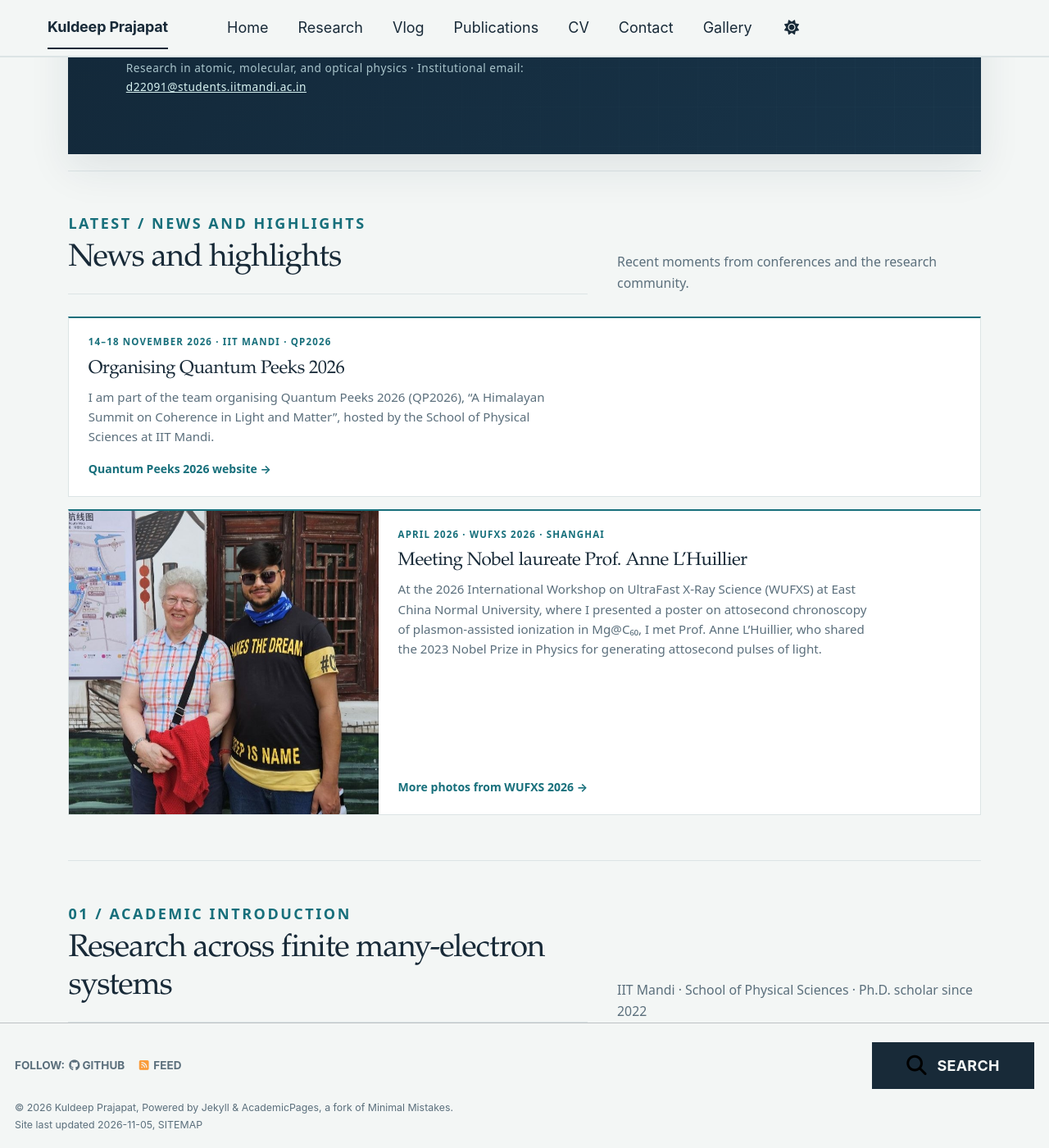
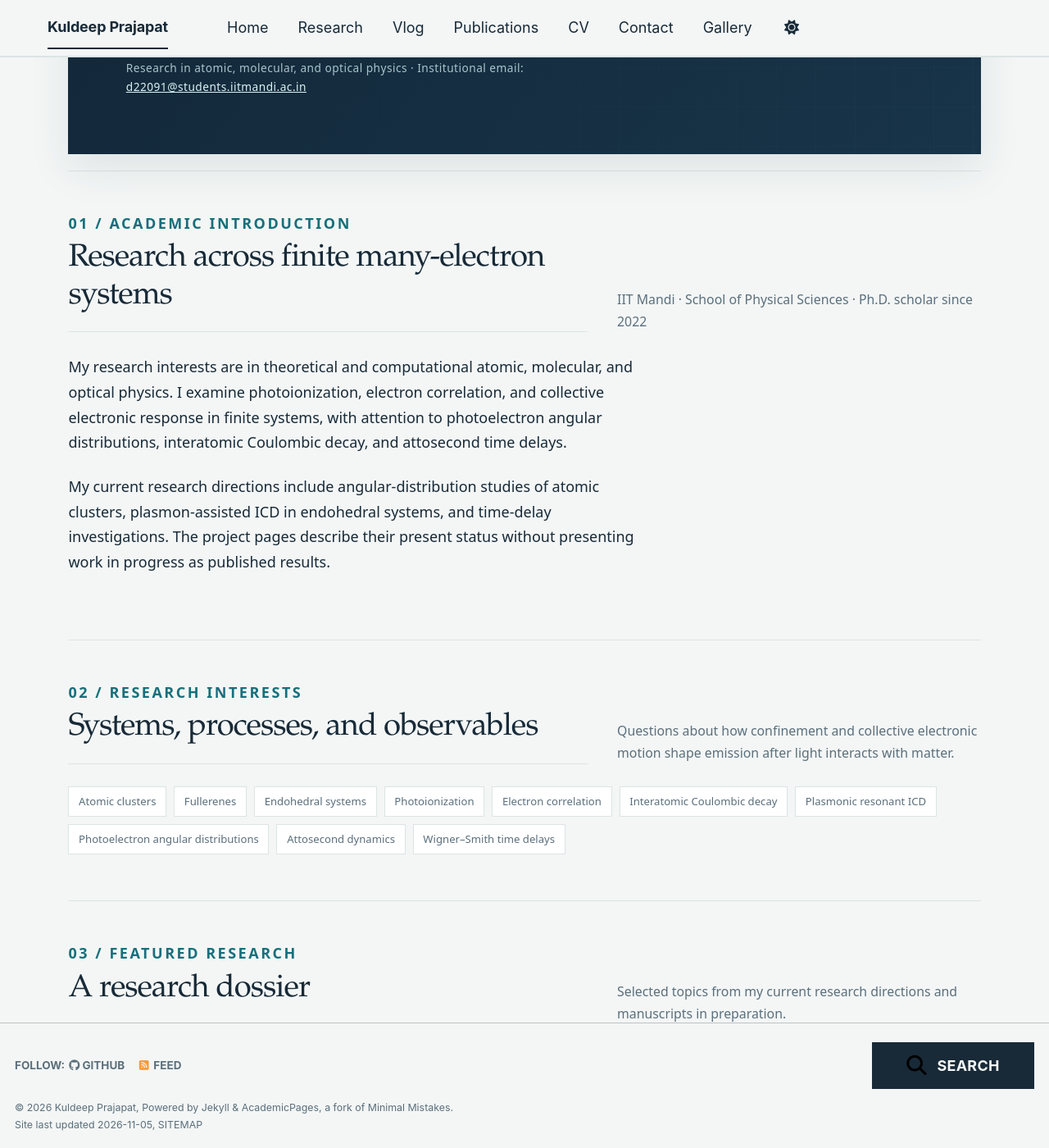
Before and after one commit to PRAJAPAT-KULDEEP/kuldeep-prajapat, a Jekyll site: the page built from _pages/about.md, in a window 1280 px wide and 1400 px high, scrolled down 965 px. Shown: the whole window at 82% size. Built offline with Jekyll 4.4.1, drawn with Linux system fonts in a browser that asks for light colours; a style sheet for code colours, icons or effects is not loaded; some of the changed text lies outside the part shown.

Commit message:
Move News and highlights to its own page, opened by "Home"
The "Kuldeep Prajapat" link at the start of the menu keeps opening the profile
homepage (/), now without the highlights section. The "Home" menu item opens
the new /news/ page with the highlight cards, which moved into
_includes/news-list.html. The homepage links to the news page from its
Academic highlights section.

Co-Authored-By: Claude Opus 5.5 <noreply@anthropic.com>
Claude-Session: https://claude.ai/code/session_0175TXkYDwGphEBxMhHQZip4

```diff
--- a/_data/highlights.yml
+++ b/_data/highlights.yml
@@ -1,4 +1,4 @@
-# News and highlights shown near the top of the homepage (newest first).
+# News and highlights shown on the News page (/news/, the "Home" menu item), newest first.
 # Fields:
 #   date        shown exactly as written, e.g. "April 2026"
 #   label       short tag shown next to the date, e.g. "WUFXS 2026 · Shanghai"
--- a/_data/navigation.yml
+++ b/_data/navigation.yml
@@ -1,6 +1,6 @@
 main:
   - title: "Home"
-    url: /
+    url: /news/  # News and highlights; the "Kuldeep Prajapat" link at the start of the menu opens the profile homepage (/)
   - title: "Research"
     url: /research/
   - title: "Vlog"
--- a/_pages/about.md
+++ b/_pages/about.md
@@ -41,36 +41,6 @@ last_modified_at: 2026-11-01
 <img class="hero__portrait" src="{{ '/images/kuldeep-prajapat-profile.jpg' | relative_url }}" alt="Portrait of Kuldeep Prajapat" width="800" height="800" fetchpriority="high" decoding="async">
 </figure>
 </section>
-
-{% if site.data.highlights and site.data.highlights.size > 0 -%}
-<section class="kp-section news-section" id="news">
-<div class="section-heading">
-<div>
-<p class="section-kicker">LATEST / NEWS AND HIGHLIGHTS</p>
-<h2>News and highlights</h2>
-</div>
-<p class="section-intro">Recent moments from conferences and the research community.</p>
-</div>
-<div class="news-grid">
-{%- for item in site.data.highlights -%}
-{%- assign news_href = nil -%}
-{%- if item.link -%}{%- if item.link contains '://' -%}{%- assign news_href = item.link -%}{%- else -%}{%- assign news_href = item.link | relative_url -%}{%- endif -%}{%- endif -%}
-{%- if news_href -%}{%- assign media_href = news_href -%}{%- else -%}{%- assign media_href = item.image | relative_url -%}{%- endif -%}
-<article class="news-card{% if item.image %} news-card--image{% endif %}">
-{%- if item.image -%}
-<a class="news-card__media" href="{{ media_href }}"><img src="{{ item.image | relative_url }}" alt="{{ item.alt | default: item.title | escape }}"{% if item.width and item.height %} width="{{ item.width }}" height="{{ item.height }}"{% endif %} loading="lazy" decoding="async"></a>
-{%- endif -%}
-<div class="news-card__body">
-<p class="meta">{{ item.date | escape }}{% if item.label %} · {{ item.label | escape }}{% endif %}</p>
-<h3>{{ item.title | escape }}</h3>
-<p>{{ item.text | escape }}</p>
-{%- if item.link -%}<a class="news-card__link" href="{{ news_href }}">{{ item.link_label | default: "Read more" | escape }} <span aria-hidden="true">→</span></a>{%- endif -%}
-</div>
-</article>
-{%- endfor -%}
-</div>
-</section>
-{%- endif %}
 
 <section class="kp-section" id="introduction" markdown="1">
 <div class="section-heading" markdown="1">
@@ -163,7 +133,7 @@ last_modified_at: 2026-11-01
 <div class="highlight-item"><span class="highlight-year">2023–2024</span><strong>Conference presentations</strong><span>Work presented at ICPEAC, DAMOP, and the 9th ISAMP Topical Conference.</span></div>
 <div class="highlight-item"><span class="highlight-year">2025–2026</span><strong>Research posters</strong><span>Posters listed for NCAMP, IAMNOP, and WUFXS.</span></div>
 </div>
-<p class="section-more"><a href="{{ '/cv/' | relative_url }}">View the full academic CV <span aria-hidden="true">↗</span></a></p>
+<p class="section-more"><a href="{{ '/cv/' | relative_url }}">View the full academic CV <span aria-hidden="true">↗</span></a> · <a href="{{ '/news/' | relative_url }}">News and highlights <span aria-hidden="true">→</span></a></p>
 </section>
 
 <section class="kp-section follow-cta" id="follow-updates" markdown="1">
--- /dev/null
+++ b/_pages/news.md
@@ -0,0 +1,21 @@
+---
+permalink: /news/
+layout: splash
+title: "News and highlights"
+description: "News and highlights from Kuldeep Prajapat at IIT Mandi: organising Quantum Peeks 2026 and meeting Nobel laureate Prof. Anne L’Huillier at WUFXS 2026."
+last_modified_at: 2026-11-05
+---
+
+<div class="kp" markdown="1">
+
+<p class="eyebrow page-eyebrow">LATEST / NEWS AND HIGHLIGHTS</p>
+
+# News and highlights
+
+Recent moments from conferences, events and the research community. For my research and publications, see the [homepage]({{ '/' | relative_url }}).
+
+<section class="kp-section news-section" id="news">
+{% include news-list.html %}
+</section>
+
+</div>
```
Also changed, not shown: other parts of _pages/about.md (+1 -1 lines), _includes/news-list.html (added, +19 -0 lines).
